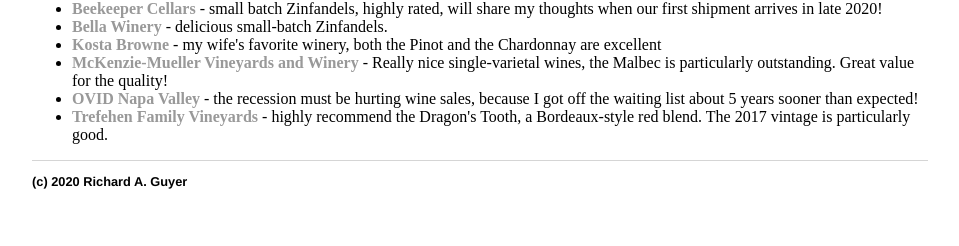
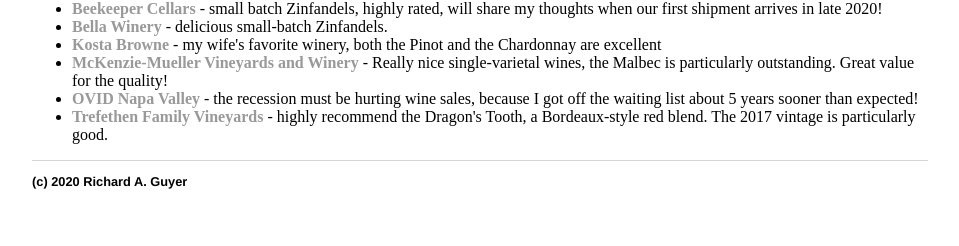
Before and after one commit to riguyer/riguyer.github.io, a Jekyll site: the page built from links.html, in a window 1280 px wide. Shown: the part 1406-1652 px from the top of the page, without its empty margins (160-1119 px from the left). Built offline with Jekyll 4.4.1, drawn with Linux system fonts in a browser that asks for light colours.

Commit message:
Update links.html

```diff
--- a/links.html
+++ b/links.html
@@ -72,7 +72,7 @@
 			<li> <a href=https://www.kostabrowne.com/><b>Kosta Browne</b></a> - my wife's favorite winery, both the Pinot and the Chardonnay are excellent </li>
 			<li> <a href=https://www.mckenziemueller.com/><b>McKenzie-Mueller Vineyards and Winery</b></a> - Really nice single-varietal wines, the Malbec is particularly outstanding. Great value for the quality! </li>
 			<li> <a href=https://www.ovidnapavalley.com/><b>OVID Napa Valley</b></a> - the recession must be hurting wine sales, because I got off the waiting list about 5 years sooner than expected! </li>
-			<li> <a href=https://www.trefethen.com/><b>Trefehen Family Vineyards</b></a> - highly recommend the Dragon's Tooth, a Bordeaux-style red blend. The 2017 vintage is particularly good. </li>
+			<li> <a href=https://www.trefethen.com/><b>Trefethen Family Vineyards</b></a> - highly recommend the Dragon's Tooth, a Bordeaux-style red blend. The 2017 vintage is particularly good. </li>
 		</ul>
 
 </div><!-- /.blurb -->
```
